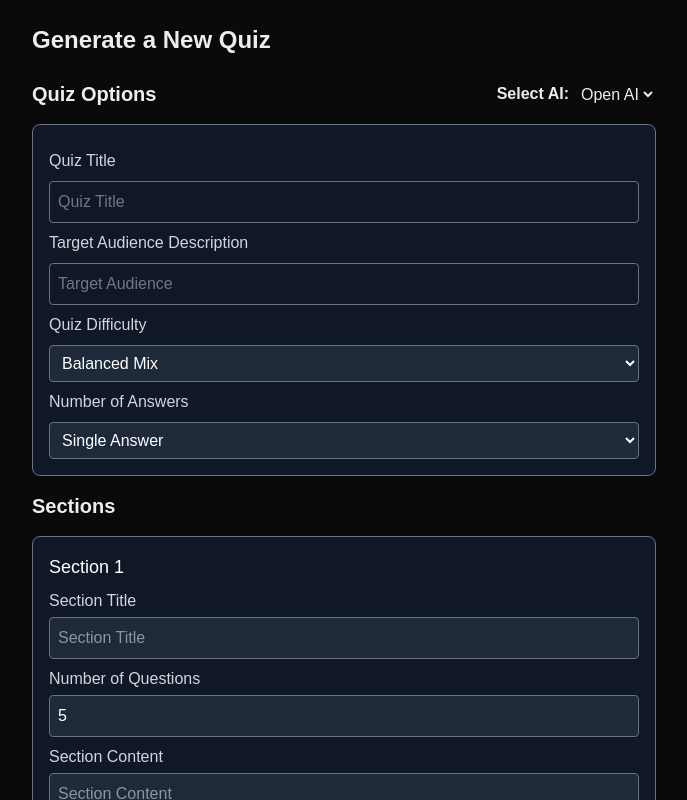
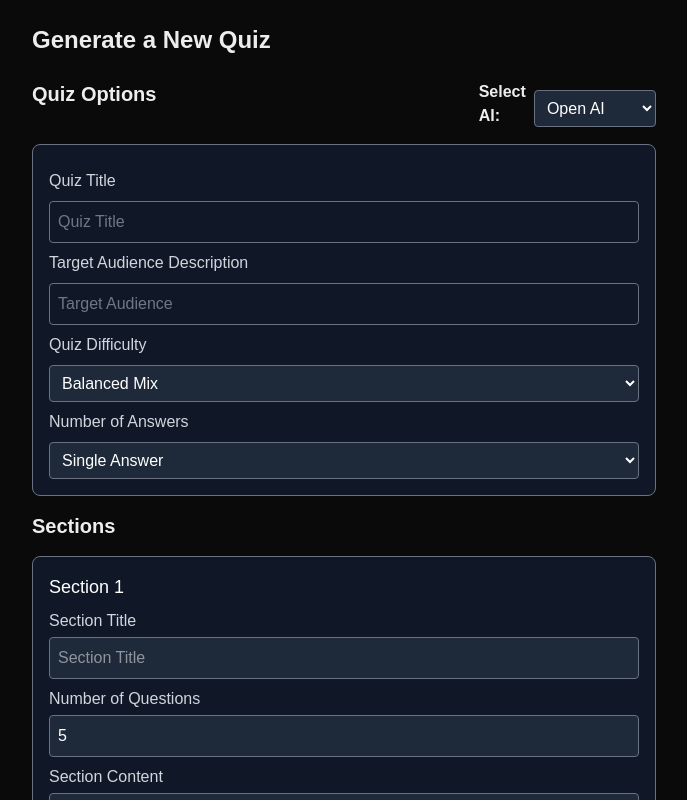
Before and after one commit to joshdyck-bluedrop/assessment-generator-hackathon2025-t4, a Next.js app: page /quiz-generator in a window 1280 px wide. Shown: the top 800 px of the page, without its empty margins (296-983 px from the left). Built offline with nearby package versions, Linux system fonts and the light colour scheme.

Commit message:
Fix drop down background

```diff
--- a/app/quiz-generator/page.tsx
+++ b/app/quiz-generator/page.tsx
@@ -270,6 +270,7 @@ export default function QuizGeneratorPage() {
 					<select
 						value={quiz.apiModel}
 						onChange={(e) => handleInputChange("apiModel", e.target.value)}
+						className="block mt-2 p-2 border border-gray-500 rounded w-full bg-gray-800 text-white"
 					>
 						<option value="openai">Open AI</option>
 						<option value="gemini">Gemini</option>
```
